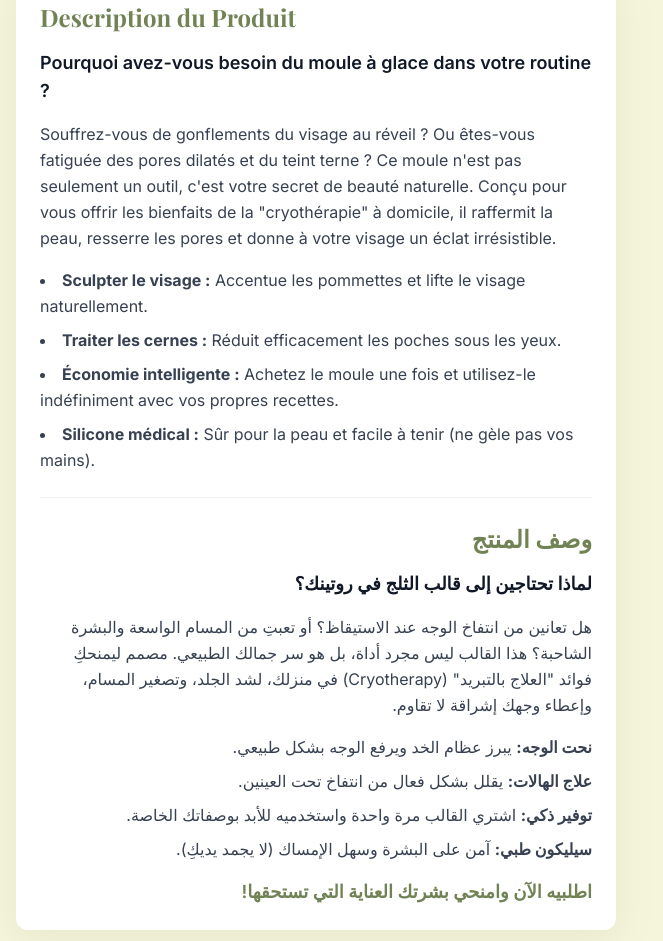
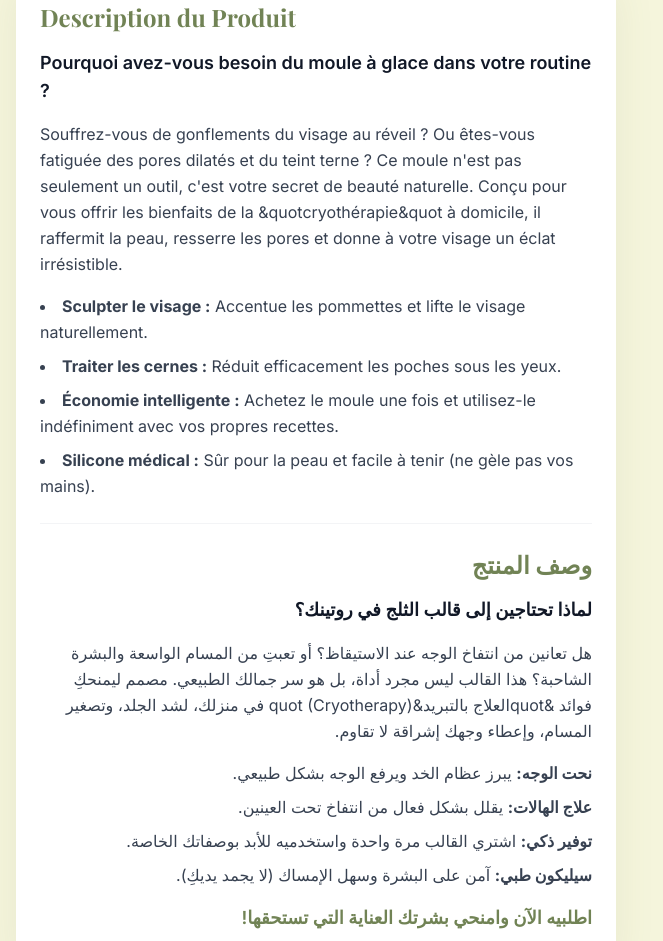
Before and after one commit to medjadjiabdeldjali99l/Ecom-site, a Next.js app: page /ice-roller in a window 1280 px wide. Shown: the part 1300-2241 px from the top of the page, without its empty margins (0-663 px from the left). Built offline with nearby package versions, Linux system fonts and the light colour scheme.

Commit message:
add quot

```diff
--- a/app/ice-roller/page.tsx
+++ b/app/ice-roller/page.tsx
@@ -100,7 +100,7 @@ export default function IceRollerPage() {
                     Pourquoi avez-vous besoin du moule à glace dans votre routine ?
                   </p>
                   <p className="text-gray-700">
-                    Souffrez-vous de gonflements du visage au réveil ? Ou êtes-vous fatiguée des pores dilatés et du teint terne ? Ce moule n'est pas seulement un outil, c'est votre secret de beauté naturelle. Conçu pour vous offrir les bienfaits de la "cryothérapie" à domicile, il raffermit la peau, resserre les pores et donne à votre visage un éclat irrésistible.
+                    Souffrez-vous de gonflements du visage au réveil ? Ou êtes-vous fatiguée des pores dilatés et du teint terne ? Ce moule n&apos;est pas seulement un outil, c&apos;est votre secret de beauté naturelle. Conçu pour vous offrir les bienfaits de la &quotcryothérapie&quot à domicile, il raffermit la peau, resserre les pores et donne à votre visage un éclat irrésistible.
                   </p>
 
                   <ul className="space-y-2 text-gray-700 list-disc list-inside">
@@ -121,7 +121,7 @@ export default function IceRollerPage() {
                   </p>
 
                   <p className="text-gray-700">
-                    هل تعانين من انتفاخ الوجه عند الاستيقاظ؟ أو تعبتِ من المسام الواسعة والبشرة الشاحبة؟ هذا القالب ليس مجرد أداة، بل هو سر جمالك الطبيعي. مصمم ليمنحكِ فوائد "العلاج بالتبريد" (Cryotherapy) في منزلك، لشد الجلد، وتصغير المسام، وإعطاء وجهك إشراقة لا تقاوم.
+                    هل تعانين من انتفاخ الوجه عند الاستيقاظ؟ أو تعبتِ من المسام الواسعة والبشرة الشاحبة؟ هذا القالب ليس مجرد أداة، بل هو سر جمالك الطبيعي. مصمم ليمنحكِ فوائد &quotالعلاج بالتبريد&quot (Cryotherapy) في منزلك، لشد الجلد، وتصغير المسام، وإعطاء وجهك إشراقة لا تقاوم.
                   </p>
 
                   <ul className="space-y-2 text-gray-700">
```
